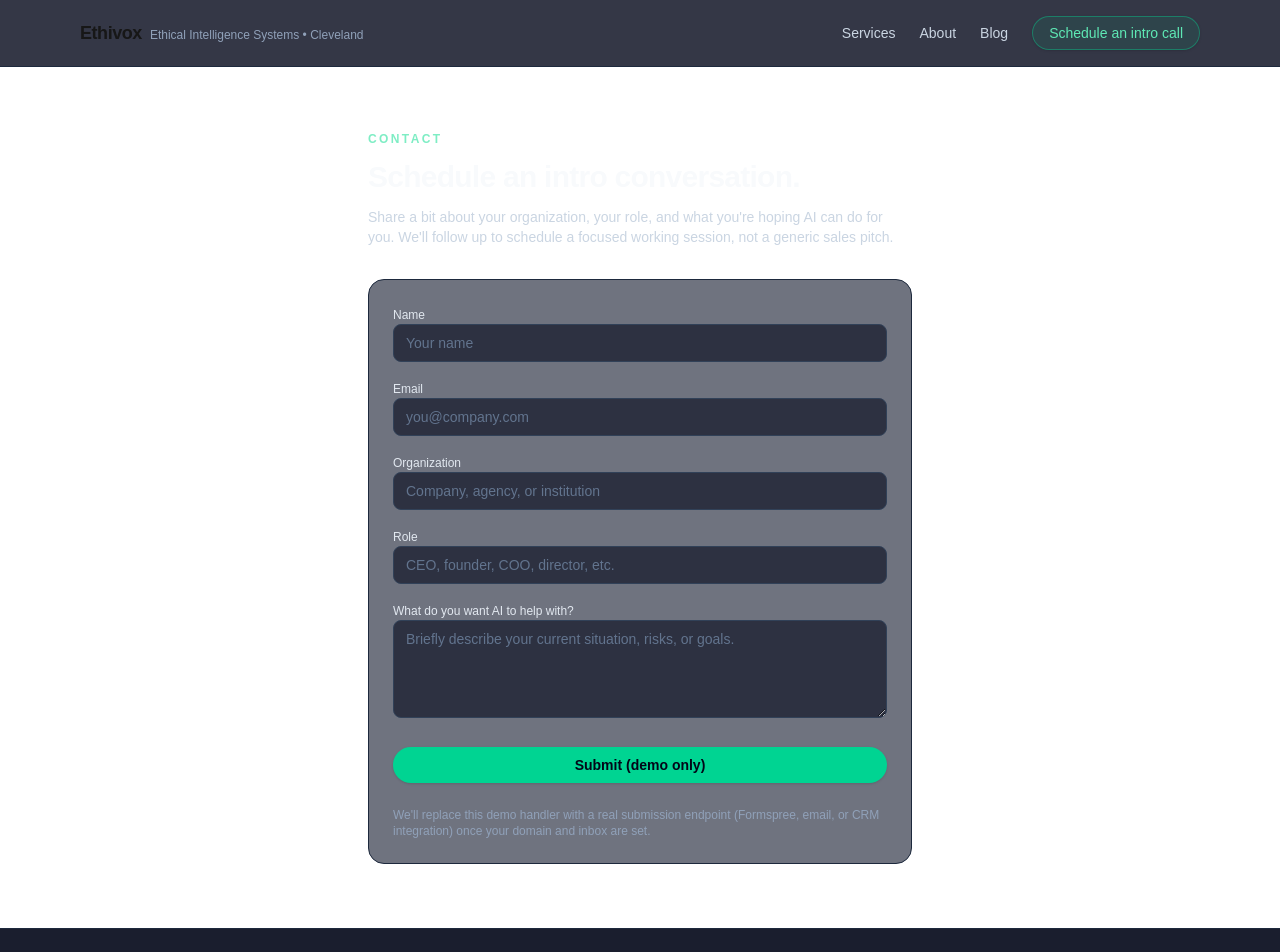
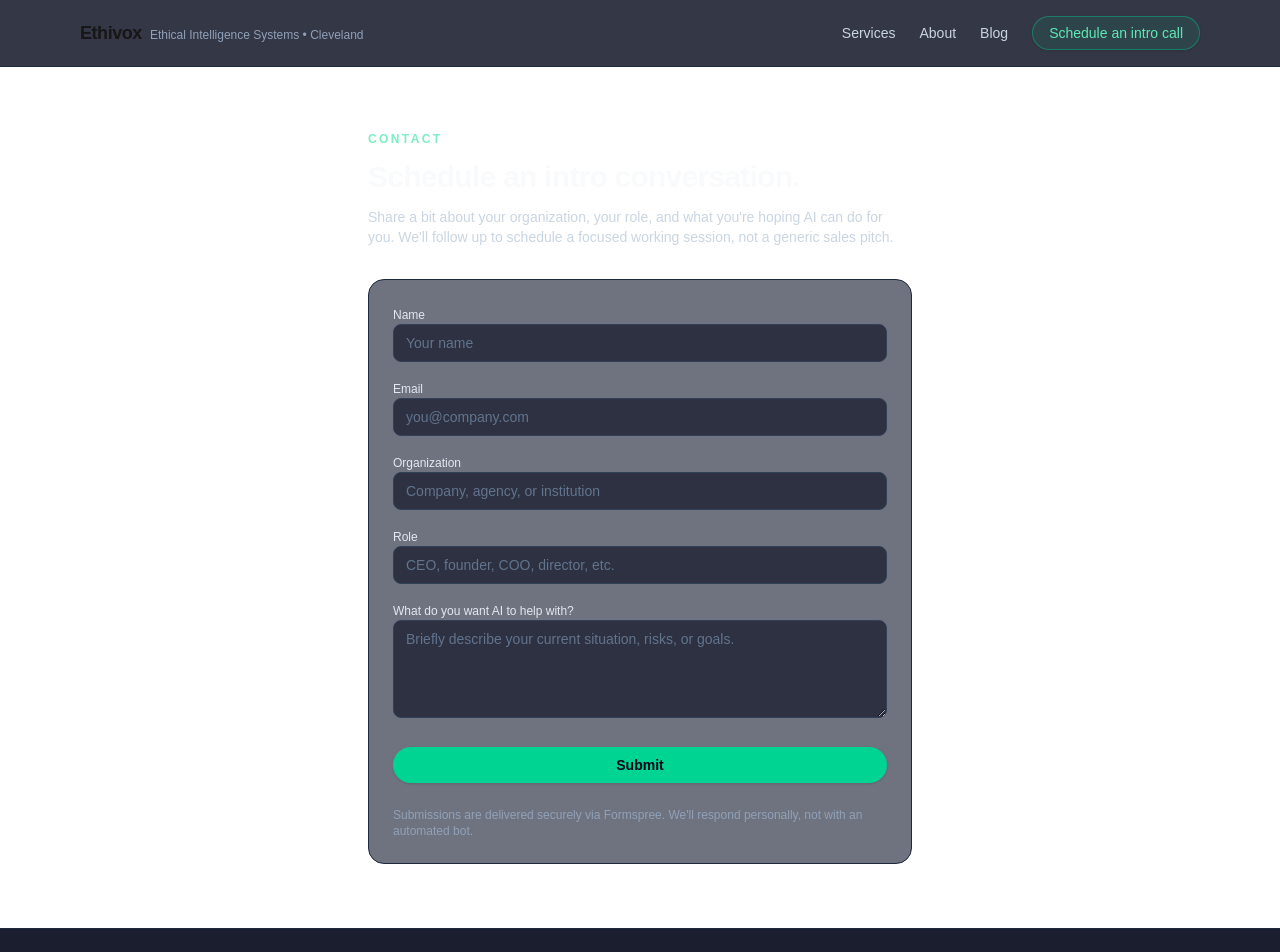
Before and after one commit to JasonDean777/ethivox-site, a Next.js app: page /contact in a window 1280 px wide. Shown: the top 952 px of the page. Built offline with nearby package versions, Linux system fonts and the light colour scheme.

Commit message:
Wire contact form to Formspree

```diff
--- a/app/contact/page.tsx
+++ b/app/contact/page.tsx
@@ -1,5 +1,4 @@
 // app/contact/page.tsx
-"use client";
 
 export default function ContactPage() {
   return (
@@ -20,13 +19,8 @@ export default function ContactPage() {
 
       <form
         className="space-y-4 rounded-2xl border border-slate-800 bg-slate-900/60 p-6 text-sm"
-        // TODO: wire this to a real endpoint (Formspree or a Next.js API route)
-        onSubmit={(e) => {
-          e.preventDefault();
-          alert(
-            "Form submitted (demo only). We’ll wire this to a real endpoint next."
-          );
-        }}
+        action="https://formspree.io/f/mdkvdnkd" // ⬅️ replace with your real Formspree endpoint
+        method="POST"
       >
         <div className="space-y-1">
           <label htmlFor="name" className="text-xs font-medium text-slate-200">
@@ -92,16 +86,20 @@ export default function ContactPage() {
           />
         </div>
 
+        {/* Metadata for your inbox */}
+        <input type="hidden" name="_subject" value="New Ethivox intro request" />
+        <input type="hidden" name="source" value="ethivoxai.com" />
+
         <button
           type="submit"
           className="mt-2 w-full rounded-full bg-emerald-400 px-5 py-2 text-sm font-semibold text-slate-950 shadow-sm hover:bg-emerald-300"
         >
-          Submit (demo only)
+          Submit
         </button>
 
         <p className="mt-2 text-xs text-slate-400">
-          We&apos;ll replace this demo handler with a real submission endpoint
-          (Formspree, email, or CRM integration) once your domain and inbox are set.
+          Submissions are delivered securely via Formspree. We&apos;ll respond
+          personally, not with an automated bot.
         </p>
       </form>
     </div>
```
